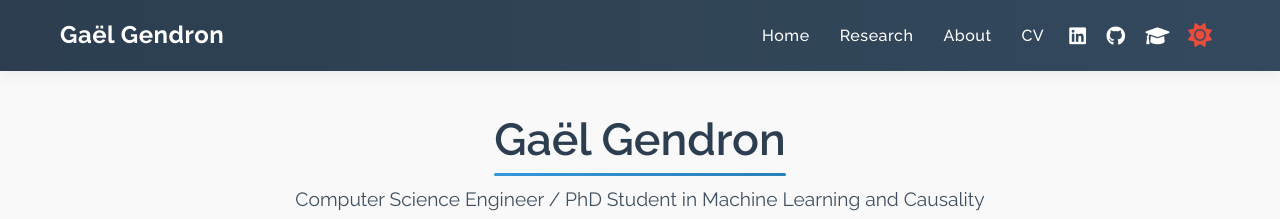
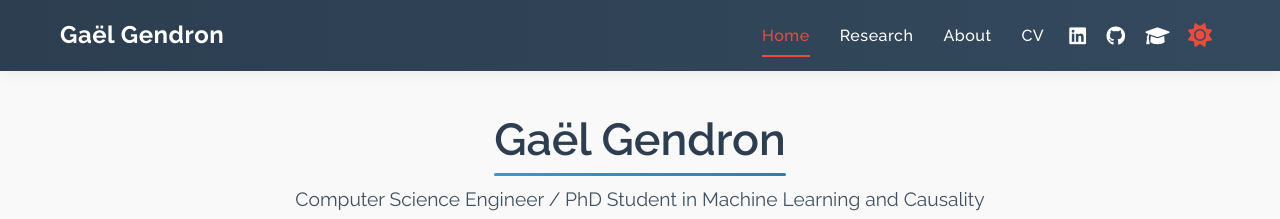
Before and after one commit to ggendro/ggendro.github.io, a Jekyll site: the page built from index.html, in a window 1280 px wide. Shown: the top 219 px of the page. Built offline with Jekyll 4.4.1, drawn with Linux system fonts in a browser that asks for light colours.

```diff
--- a/_includes/header.html
+++ b/_includes/header.html
@@ -8,22 +8,22 @@
         </button>
         <ul class="menu-items">
             <!-- Always show Home menu item -->
-            <li><a href="/index.html">Home</a></li>
+            <li><a href="/index.html" {% if page.url == "/" or page.url == "/index.html" %}class="active"{% endif %}>Home</a></li>
 
             <!-- Only show Projects menu item if there are projects -->
             {% assign project_count = site.projects | size %}
             {% if project_count > 0 %}
-            <li><a href="/projects.html">Research</a></li>
+            <li><a href="/projects.html" {% if page.url == "/projects.html" or page.url contains "/projects/" %}class="active"{% endif %}>Research</a></li>
             {% endif %}
 
             <!-- Only show Blog menu item if there are blog posts -->
             {% assign post_count = site.posts | size %}
             {% if post_count > 0 %}
-            <li><a href="/blog.html">Blog</a></li>
+            <li><a href="/blog.html" {% if page.url == "/blog.html" or page.url contains "/blog/" or page.url contains "/posts/" %}class="active"{% endif %}>Blog</a></li>
             {% endif %}
 
             <!-- Always show About menu item -->
-            <li><a href="/about.html">About</a></li>
+            <li><a href="/about.html" {% if page.url == "/about.html" %}class="active"{% endif %}>About</a></li>
 
             <li><a href="{{ site.data.profile.cv.path | relative_url }}" target="_blank">{{ site.data.profile.cv.label }}</a></li>
             <li class="social-icons">
```
Also changed, not shown: _layouts/default.html (+0 -11 lines).
